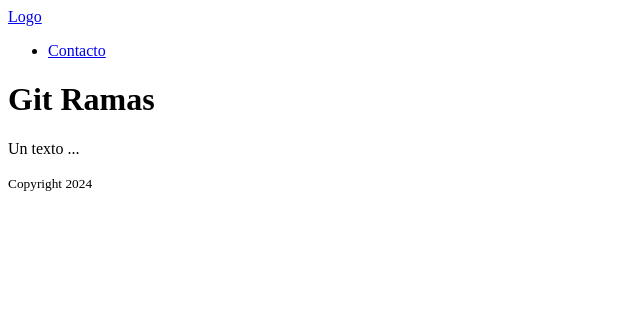
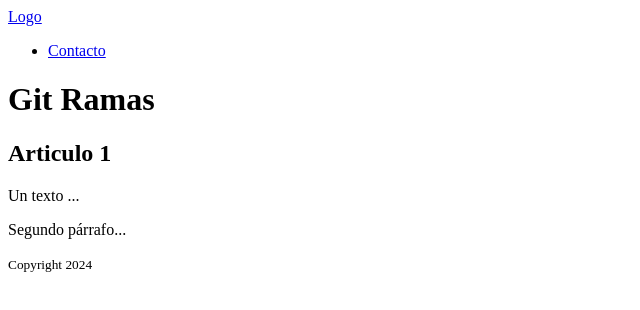
Before and after one commit to JePaFe/video-git-ramas, a plain HTML site: page index.html in a window 1280 px wide. Shown: the whole page, without its empty margins (0-640 px from the left). Drawn offline with Linux system fonts and the light colour scheme.

Commit message:
Otro Articulo

```diff
--- a/index.html
+++ b/index.html
@@ -17,7 +17,11 @@
     </header>
     <main>
       <h1>Git Ramas</h1>
-      <p>Un texto ...</p>
+      <article>
+        <h2>Articulo 1</h2>
+        <p>Un texto ...</p>
+        <p>Segundo párrafo...</p>
+      </article>
     </main>
     <footer>
       <small>Copyright 2024</small>
```
